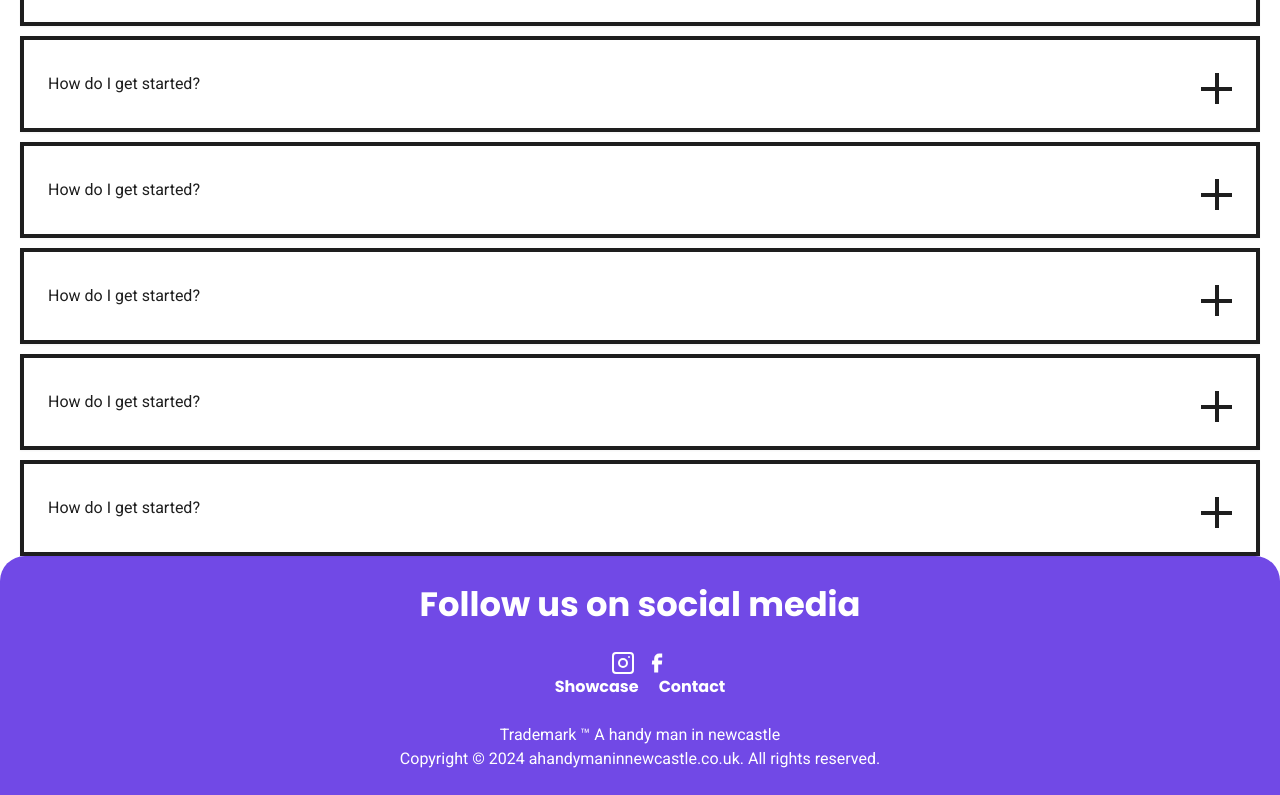
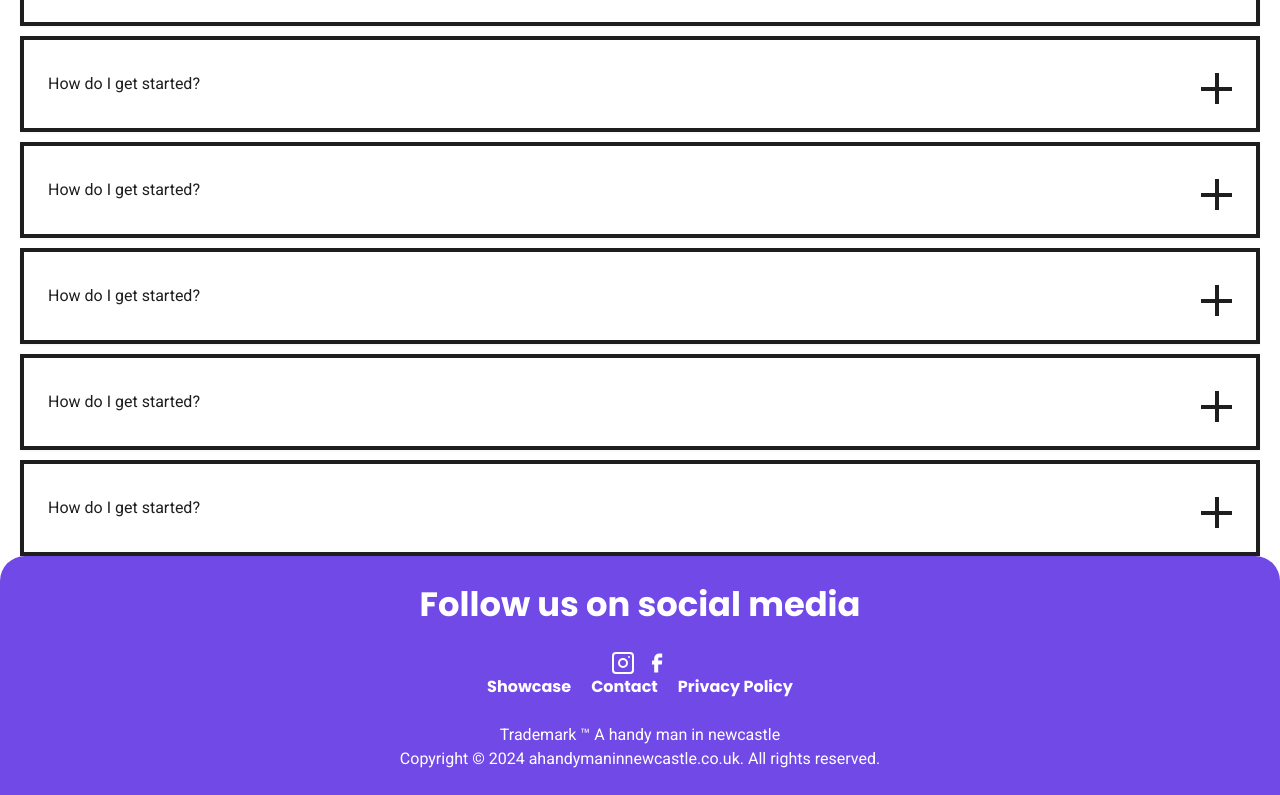
Before and after one commit to pmita/ahandymaninnewcastle.co.uk, a Next.js app: page / in a window 1280 px wide. Shown: the part 1587-2382 px from the top of the page. Built offline with nearby package versions, Linux system fonts and the light colour scheme.

Commit message:
feat(privacy-policy): adding static route for privacy poplicy

```diff
--- a/app/layout.tsx
+++ b/app/layout.tsx
@@ -73,6 +73,12 @@ export default function RootLayout({
                 >
                   Contact
                 </Link>
+                <Link
+                  href="/privacy-policy"
+                  className="text-secondary text-lg font-poppins font-bold hover:opacity-80"
+                >
+                  Privacy Policy
+                </Link>
               </div>
             </BannerDescription>
           </BannerHeader>
--- /dev/null
+++ b/app/privacy-policy/page.tsx
@@ -0,0 +1,23 @@
+// NEXT
+import { Mdx } from "@/components/mdx";
+import { type Metadata } from "next";
+// PACKAGES
+import { allPrivacyPolicies } from "@/.contentlayer/generated";
+
+export const metadata: Metadata = {
+  metadataBase: new URL(process.env.NEXT_PUBLIC_BASE_URL || 'https://example.com/privacy-policy'),
+  title: 'Privacy Policy Page',
+  description: 'Details of our privacy policy and how we handle your data.',
+}
+
+export default async function PrivacyPolicyPage() {
+  // SERVER LAND
+  const privacyPolicy = allPrivacyPolicies.find((policy) => policy._raw.sourceFileName === 'index.mdx');
+
+  return (
+    <main className="container flex flex-col justify-start items-center pt-10 px-10 min-h-[90dvh]">
+      <h2 className="font-font font-poppins text-xl text-primary text-center">{privacyPolicy?.title}</h2>
+      <Mdx code={privacyPolicy?.body?.code ?? ''} />
+    </main>
+  )
+}
```
Also changed, not shown: content/privacy-policy/index.mdx (added, +20 -0 lines).
